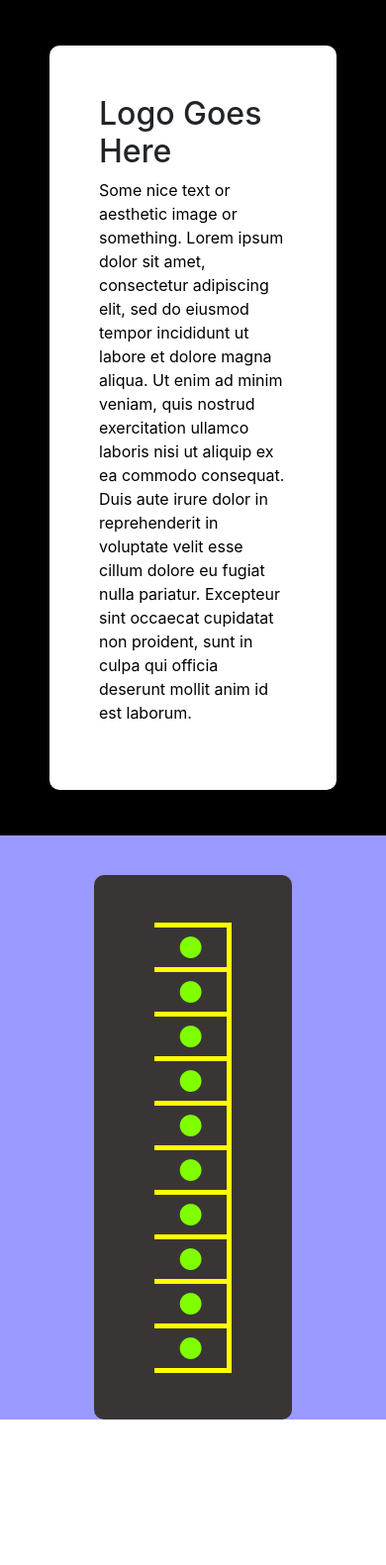
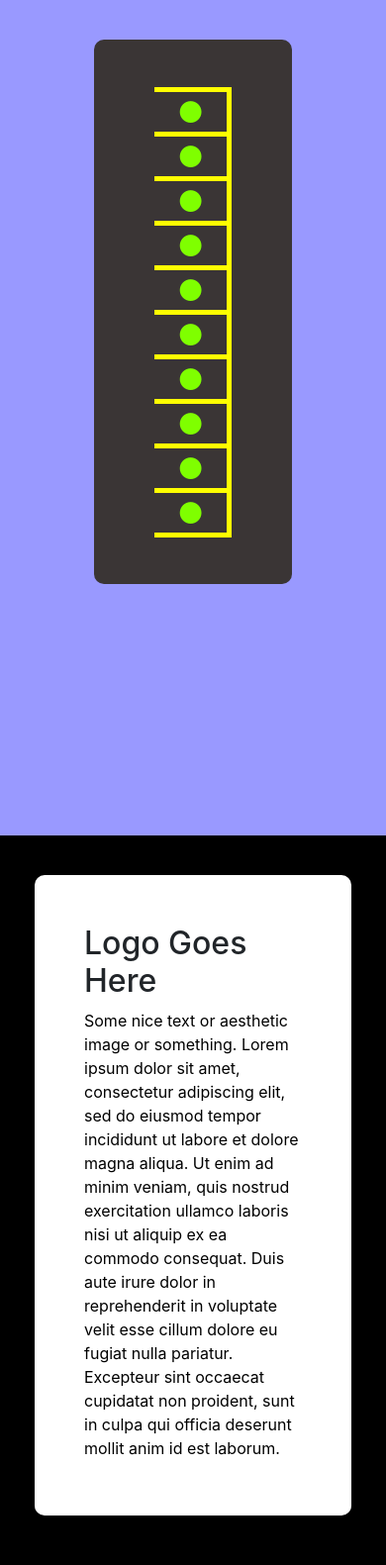
Before and after one commit to cse-uprc/Park-Smart, a Flask app: page / in a window 390 px wide. Shown: the whole page at 99% size. Before the commit the page ends 1434 px from the top, so only its background shows below. Run offline with Flask 2, Linux system fonts and the light colour scheme; some libraries are stand-ins or nearby versions.

Commit message:
Improvements to responsive layout

```diff
--- a/driver-ui-app/static/stylesheet.css
+++ b/driver-ui-app/static/stylesheet.css
@@ -4,7 +4,7 @@ html {
 
 body {
     height: 100%;
-    background-color: #9999ff;
+    background-color: #000000;
 }
 
 p {
@@ -29,16 +29,34 @@ a {
 
 #left-col {
     height: 100%;
+    display: flex;
+    align-items: center;
+    justify-content: center;
+    padding: 170px 50px 170px 50px;
+}
+
+#right-col {
+    background-color: #9999ff;
+    padding-bottom: 30px;
+}
+
+#row-2 {
     background-color: #000000;
     display: flex;
     align-items: center;
     justify-content: center;
-    padding: 0px 50px 0px 50px;
+    padding: 40px 50px 50px 50px;
 }
 
 #left-text-box {
     background-color: #ffffff;
     padding: 50px 50px 50px 50px;
+    border-radius: 10px;
+}
+
+#bottom-text-box {
+    background-color: #ffffff;
+    padding: 50px 50px 40px 50px;
     border-radius: 10px;
 }
 
--- a/driver-ui-app/templates/index.html
+++ b/driver-ui-app/templates/index.html
@@ -21,7 +21,7 @@ Map of parking lot that shows parking spot availability.
 {% block body %}
 <div class="row" id="row-1">
 
-	<div class="col-lg-7" id="left-col">
+	<div class="col-lg-7 d-none d-lg-block" id="left-col">
 		<div id="left-text-box">
 			<h2 id="left-text-header">Logo Goes Here</h2>
 			<p>
@@ -57,4 +57,23 @@ Map of parking lot that shows parking spot availability.
 
 	</div><!-- end div: "right-col" -->
 </div><!-- end div: "row-1" -->
+
+<div class="row d-lg-none" id="row-2">
+	<div id="bottom-text-box">
+		<h2 id="bottom-text-header">Logo Goes Here</h2>
+		<p>
+			Some nice text or aesthetic image or something.
+			Lorem ipsum dolor sit amet, consectetur adipiscing elit,
+			sed do eiusmod tempor incididunt ut labore et dolore
+			magna aliqua. Ut enim ad minim veniam, quis nostrud
+			exercitation ullamco laboris nisi ut aliquip ex ea
+			commodo consequat. Duis aute irure dolor in
+			reprehenderit in voluptate velit esse cillum dolore eu
+			fugiat nulla pariatur. Excepteur sint occaecat cupidatat
+			non proident, sunt in culpa qui officia deserunt mollit
+			anim id est laborum.
+		</p>
+	</div><!-- end div: "left-text-box" -->
+</div><!-- end div: "row-2" -->
+
 {% endblock %}
```
